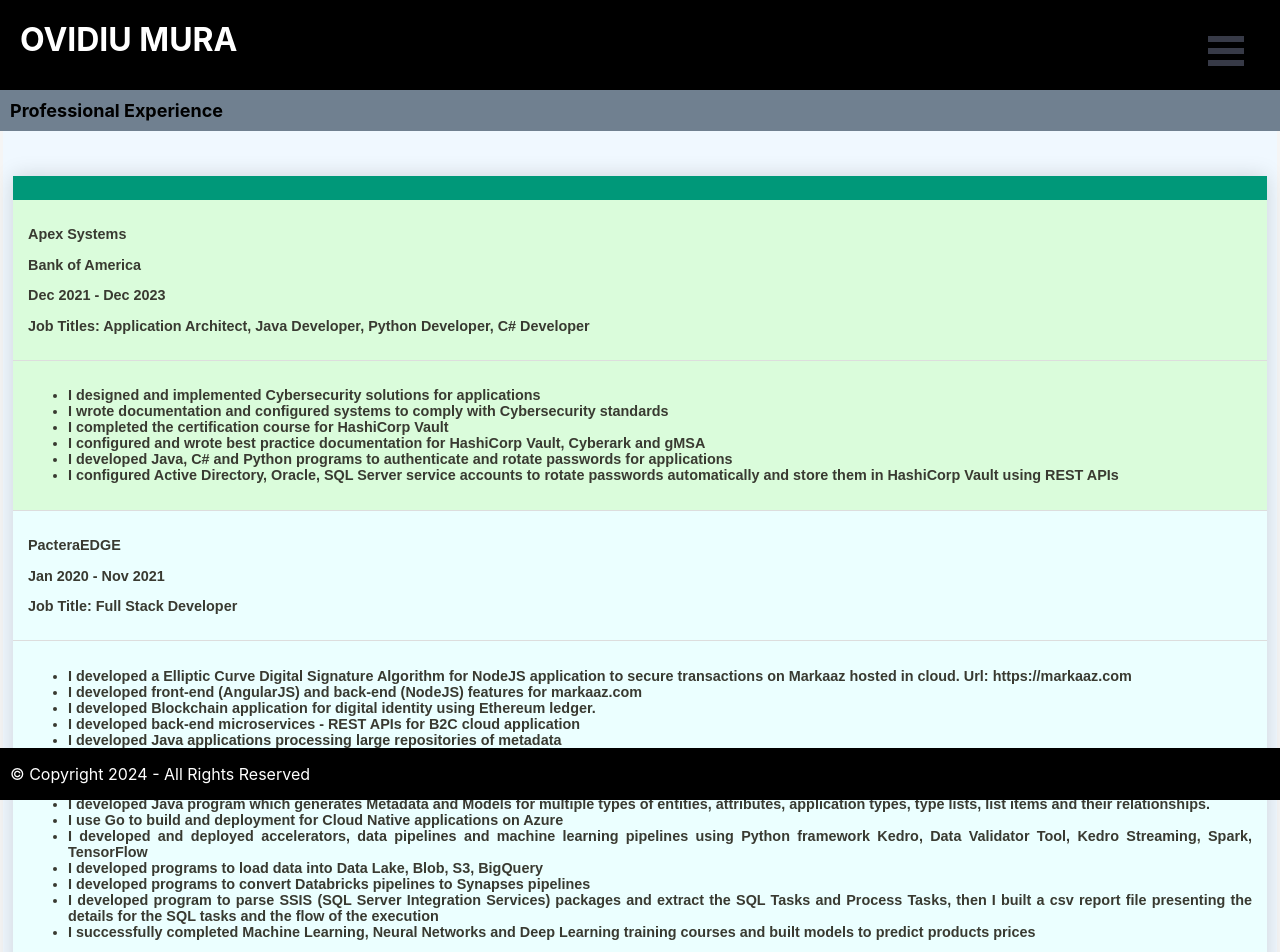
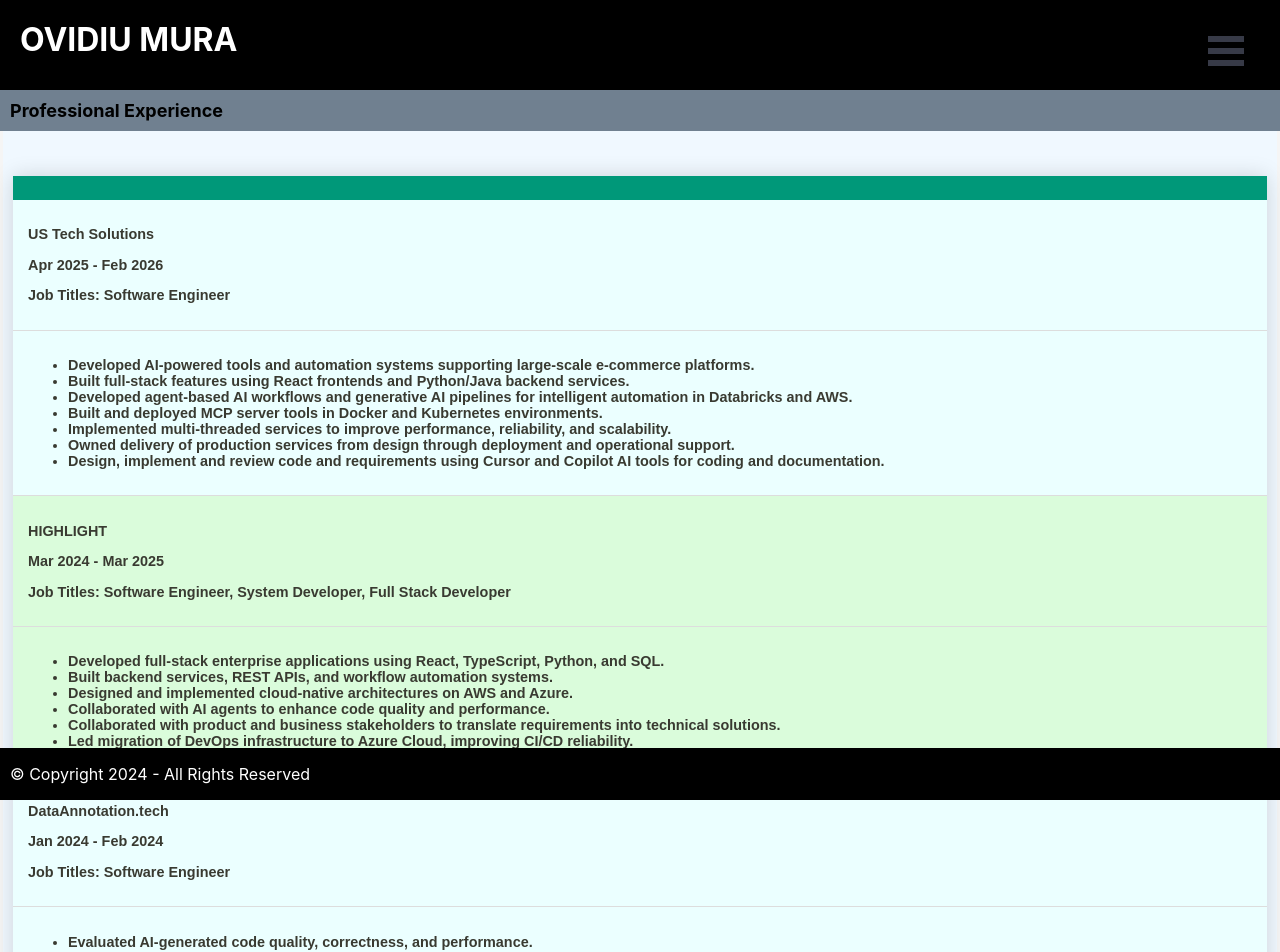
Before and after one commit to ovimura/projects-portfolio, a React (Create React App) app: page /experience in a window 1280 px wide. Shown: the top 952 px of the page. Built offline with nearby package versions, Linux system fonts and the light colour scheme.

Commit message:
adding new positions Experience since Dec 2023

```diff
--- a/src/pages/ExperiencePage.js
+++ b/src/pages/ExperiencePage.js
@@ -16,6 +16,64 @@
                         <tr><th></th></tr>
                     </thead>
                     <tbody>
+                    <tr className="inactive-row">
+                            <td>
+                                <p>US Tech Solutions</p>
+                                <p>Apr 2025 - Feb 2026</p>
+                                <p></p>
+                                <p>Job Titles: Software Engineer</p>
+                            </td>
+                    </tr>
+                    <tr className="inactive-row">
+                            <td>
+                                <ul>
+                                    <li>Developed AI-powered tools and automation systems supporting large-scale e-commerce platforms.</li>
+                                    <li>Built full-stack features using React frontends and Python/Java backend services.</li>
+                                    <li>Developed agent-based AI workflows and generative AI pipelines for intelligent automation in Databricks and AWS.</li>
+                                    <li>Built and deployed MCP server tools in Docker and Kubernetes environments.</li>
+                                    <li>Implemented multi-threaded services to improve performance, reliability, and scalability.</li>
+                                    <li>Owned delivery of production services from design through deployment and operational support.</li>
+                                    <li>Design, implement and review code and requirements using Cursor and Copilot AI tools for coding and documentation.</li>
+                                </ul>
+                            </td>
+                    </tr>
+                    <tr className="active-row">
+                            <td>
+                                <p>HIGHLIGHT</p>
+                                <p>Mar 2024 - Mar 2025</p>
+                                <p></p>
+                                <p>Job Titles: Software Engineer, System Developer, Full Stack Developer</p>
+                            </td>
+                    </tr>
+                    <tr className="active-row">
+                            <td>
+                                <ul>
+                                    <li>Developed full-stack enterprise applications using React, TypeScript, Python, and SQL.</li>
+                                    <li>Built backend services, REST APIs, and workflow automation systems.</li>
+                                    <li>Designed and implemented cloud-native architectures on AWS and Azure.</li>
+                                    <li>Collaborated with AI agents to enhance code quality and performance.</li>
+                                    <li>Collaborated with product and business stakeholders to translate requirements into technical solutions.</li>
+                                    <li>Led migration of DevOps infrastructure to Azure Cloud, improving CI/CD reliability.</li>
+                                </ul>
+                            </td>
+                    </tr>
+                    <tr className="inactive-row">
+                            <td>
+                                <p>DataAnnotation.tech</p>
+                                <p>Jan 2024 - Feb 2024</p>
+                                <p></p>
+                                <p>Job Titles: Software Engineer</p>
+                            </td>
+                    </tr>
+                    <tr className="inactive-row">
+                            <td>
+                                <ul>
+                                    <li>Evaluated AI-generated code quality, correctness, and performance.</li>
+                                    <li>Designed and optimized AI chatbot and agent workflow solutions.</li>
+                                    <li>Produced high-quality Python, JavaScript/TypeScript, and SQL code reviews.</li>
+                                </ul>
+                            </td>
+                    </tr>
                     <tr className="active-row">
                             <td>
                                 <p>Apex Systems</p><p>Bank of America</p>
```
Lines whose indentation alone changed are shown as unchanged.
